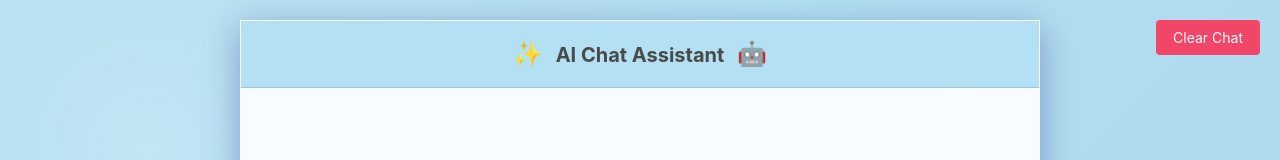
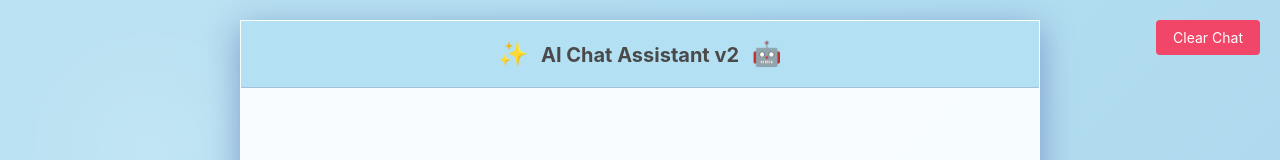
Before and after one commit to michaeltse/ai-chat, a plain HTML site: page index.html in a window 1280 px wide. Shown: the top 160 px of the page. Drawn offline with nearby package versions, Linux system fonts and the light colour scheme.

Commit message:
Your commit message here

```diff
--- a/index.html
+++ b/index.html
@@ -282,7 +282,7 @@
     <div class="chat-container">
         <div class="chat-header">
             <span class="header-emoji">✨</span>
-            AI Chat Assistant
+            AI Chat Assistant v2
             <span class="header-emoji">🤖</span>
         </div>
         <div id="results" class="chat-messages"></div>
```
